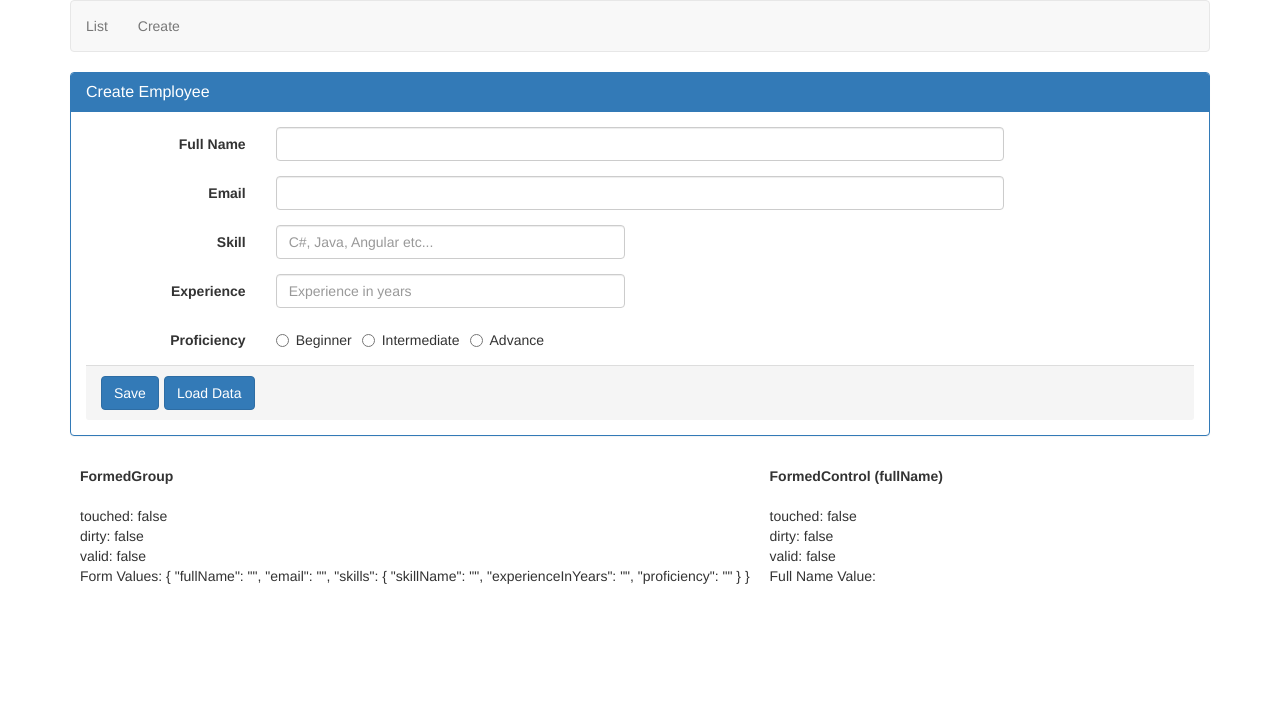
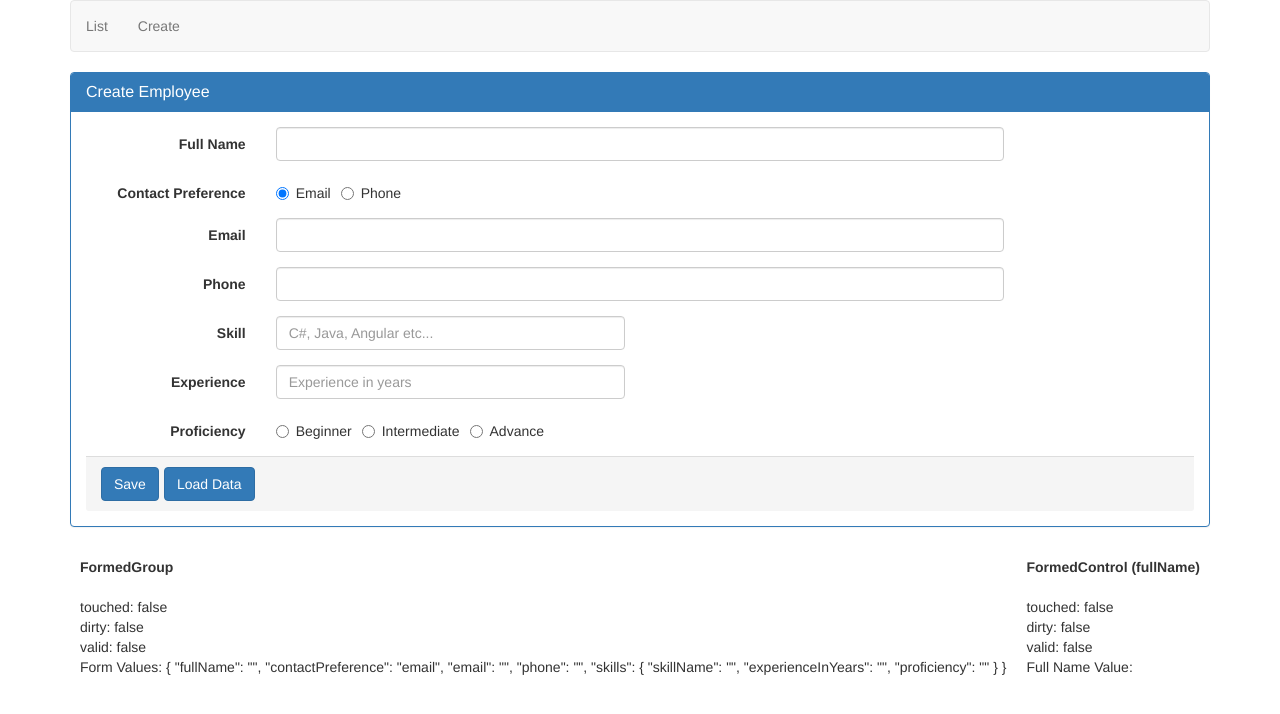
Before and after one commit to vishallotlikar/Angular8, an Angular app: page /create in a window 1280 px wide. Shown: the top 714 px of the page. Built offline with nearby package versions, Linux system fonts and the light colour scheme.

Commit message:
Dynamically adding or removing form controls in a reactive form.

```diff
--- a/src/app/employee/create-employee.component.html
+++ b/src/app/employee/create-employee.component.html
@@ -19,6 +19,23 @@
                     </span>
                 </div>
             </div>
+
+            <div class="form-group">
+                <label class="col-md-2 control-label">
+                    Contact Preference
+                </label>
+                <div class="col-md-8">
+                    <label class="radio-inline">
+                        <input type="radio" value="email" formControlName="contactPreference">
+                        Email
+                    </label>
+                    <label class="radio-inline">
+                        <input type="radio" value="phone" formControlName="contactPreference">
+                        Phone
+                    </label>
+                </div>
+            </div>
+
             <div class="form-group" [ngClass]="{'has-error': formErrors.email}">
                 <label class="col-sm-2 control-label" for="email">
                     Email
@@ -28,6 +45,19 @@
                     (blur)="logValidationErrors()">
                     <span class="help-block" *ngIf="formErrors.email">
                         {{formErrors.email}}
+                    </span>
+                </div>
+            </div>
+
+            <div class="form-group" [ngClass]="{'has-error': formErrors.phone}">
+                <label class="col-sm-2 control-label" for="phone">
+                    Phone
+                </label>
+                <div class="col-sm-8">
+                    <input type="text" formControlName="phone" id="phone" class="form-control"
+                    (blur)="logValidationErrors()">
+                    <span class="help-block" *ngIf="formErrors.phone">
+                        {{formErrors.phone}}
                     </span>
                 </div>
             </div>
--- a/src/app/employee/create-employee.component.ts
+++ b/src/app/employee/create-employee.component.ts
@@ -22,6 +22,9 @@ export class CreateEmployeeComponent implements OnInit {
       'required': 'Email is required.',
       'email': 'Please enter valid email ID.'
     },
+    'phone': {
+      'required': 'Phone is required.'
+    },
     'skillName': {
       'required': 'Skill is required.'
     },
@@ -36,6 +39,7 @@ export class CreateEmployeeComponent implements OnInit {
   formErrors = {
     'fullName': '',
     'email': '',
+    'phone': '',
     'skillName': '',
     'experienceInYears': '',
     'proficiency': ''
@@ -56,7 +60,9 @@ export class CreateEmployeeComponent implements OnInit {
 
     this.employeeForm = this.fb.group({
       fullName: ['', [Validators.required, Validators.minLength(2), Validators.maxLength(10)]],
+      contactPreference: ['email'],
       email: ['', [Validators.required, Validators.email]],
+      phone: [''],
       skills: this.fb.group({
         skillName: ['', Validators.required],
         experienceInYears: ['', Validators.required],
@@ -64,16 +70,30 @@ export class CreateEmployeeComponent implements OnInit {
       })
     })
 
+    this.employeeForm.get('contactPreference').valueChanges.subscribe((data: string) => {
+      this.onContactPreferenceChange(data);
+    });
+
     // this.employeeForm.get("skills").valueChanges.subscribe(
     //   (value: any) => {
     //   // console.log(JSON.stringify(value));
     // })
 
-    this.employeeForm.valueChanges.subscribe(
-      (data) => {
+    this.employeeForm.valueChanges.subscribe((data) => {
         this.logValidationErrors(this.employeeForm);
       // console.log(JSON.stringify(value));
     })
+  }
+
+  onContactPreferenceChange(selectedValue: string){
+    const phoneControl = this.employeeForm.get('phone');
+    if (selectedValue === 'phone'){
+      console.log('selectedValue', selectedValue)
+      phoneControl.setValidators(Validators.required);
+    } else {
+      phoneControl.clearValidators();
+    }
+    phoneControl.updateValueAndValidity();
   }
 
   logValidationErrors(group: FormGroup = this.employeeForm): void{
```
